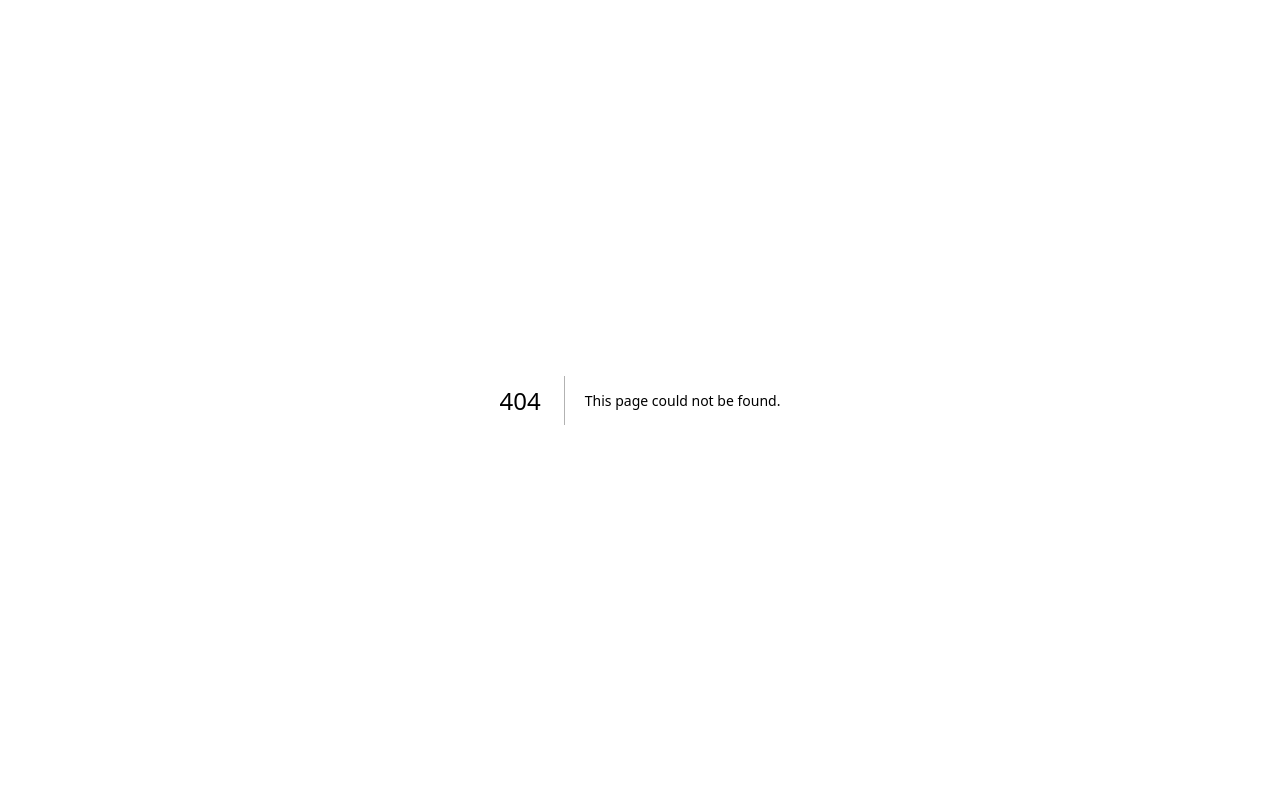
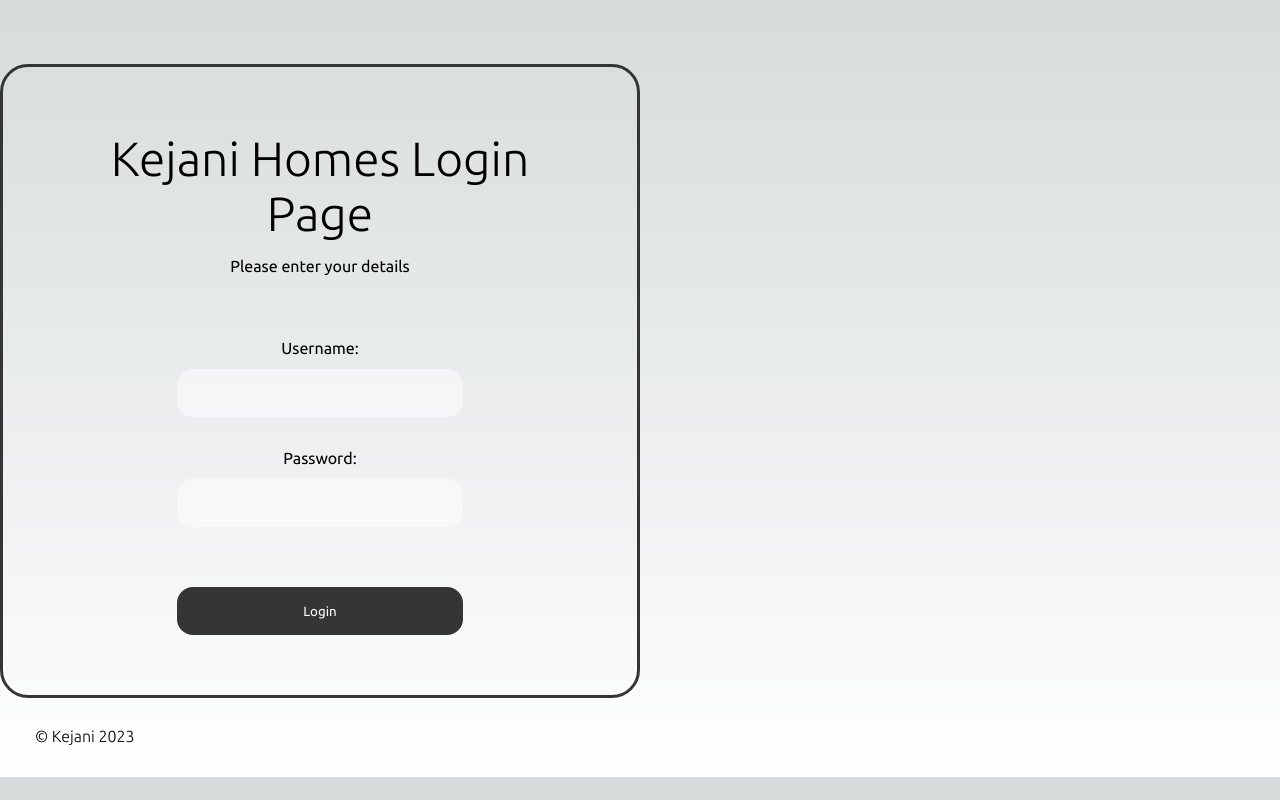
Before and after one commit to pronepoet/kejani-homes, a Next.js app: page /login in a window 1280 px wide. Before the commit this address had no page. Built offline with nearby package versions, Linux system fonts and the light colour scheme.

Commit message:
✨ feat: Created Login component

```diff
--- a/pages/_document.js
+++ b/pages/_document.js
@@ -3,7 +3,11 @@ import { Html, Head, Main, NextScript } from 'next/document'
 export default function Document() {
   return (
     <Html lang="en">
-      <Head />
+      <Head>
+      <link rel="preconnect" href="https://fonts.googleapis.com" />
+<link rel="preconnect" href="https://fonts.gstatic.com" crossorigin />
+<link href="https://fonts.googleapis.com/css2?family=Istok+Web&family=Ubuntu:wght@300;@400;@500&display=swap" rel="stylesheet" />
+      </Head>
       <body>
         <Main />
         <NextScript />
--- /dev/null
+++ b/pages/login.js
@@ -0,0 +1,32 @@
+ import styles from "..//styles/Login.module.css"
+// import React from "react"
+export default function Login () {
+return (
+    <>
+    <div className={styles.container}>
+        <div className={styles.header}>
+        <h2 className={styles.h2}>Kejani Homes Login Page</h2>
+  <p>Please enter your details</p>
+        </div>
+
+        <form className={styles.form} action="">
+        <label className = {styles.unameLabel} htmlFor="username">Username:</label>
+        <br />
+
+        <input className = {styles.uname}type="text" id="username" name="username" />
+        <br />
+            <label className = {styles.passwordLabel} htmlFor="password">Password:</label>
+            <br />
+
+            <input className = {styles.uname} type="password" id="password" name="password" />
+            <br />
+            <button className= {styles.loginButton}type="submit">Login</button>
+        </form>
+
+<p className={styles.logo}>&#169; Kejani 2023</p>
+    </div>
+
+    </>
+)
+
+}
--- /dev/null
+++ b/styles/Login.module.css
@@ -0,0 +1,58 @@
+.container {
+    margin-top: 4rem;
+    width: 50%;
+    font-family: 'Ubuntu', sans-serif;
+    border:3px solid rgb(53, 53, 53);
+    text-align: center;
+    border-radius: 1.75rem;
+
+}
+.header{
+    margin:4rem;
+
+}
+.h2{
+    font-size: 3rem;
+    font-weight: 300;
+    margin-bottom: 1rem;
+}
+.uname{
+
+    margin-top: .75rem;
+    margin-bottom: 2rem;;
+width: 45%;
+border-radius: 1rem;;
+height: 3rem;
+background-color: #ffffff80;
+border-top-width: 0px;
+    border-right-width: 0px;
+    border-left-width: 0px;
+    border-bottom-width: 0px;
+}
+
+.unameLabel,.passwordLabel{
+
+    font-family: 'Ubuntu', sans-serif;
+
+}
+
+.loginButton{
+    margin-top: 1.75rem;
+    margin-bottom: 3.75rem;
+    font-family: 'Ubuntu', sans-serif;
+width: 45%;
+height: 3rem;
+color:white;
+border-radius: 1rem;
+background-color:rgb(53, 53, 53);
+border-top-width: 0px;
+    border-right-width: 0px;
+    border-left-width: 0px;
+    border-bottom-width: 0px;
+}
+
+.logo{
+    float:left;
+    margin: 2rem;
+    font-weight: 100;
+}
```
Also changed, not shown: pages/index.js (+2 -94 lines).
